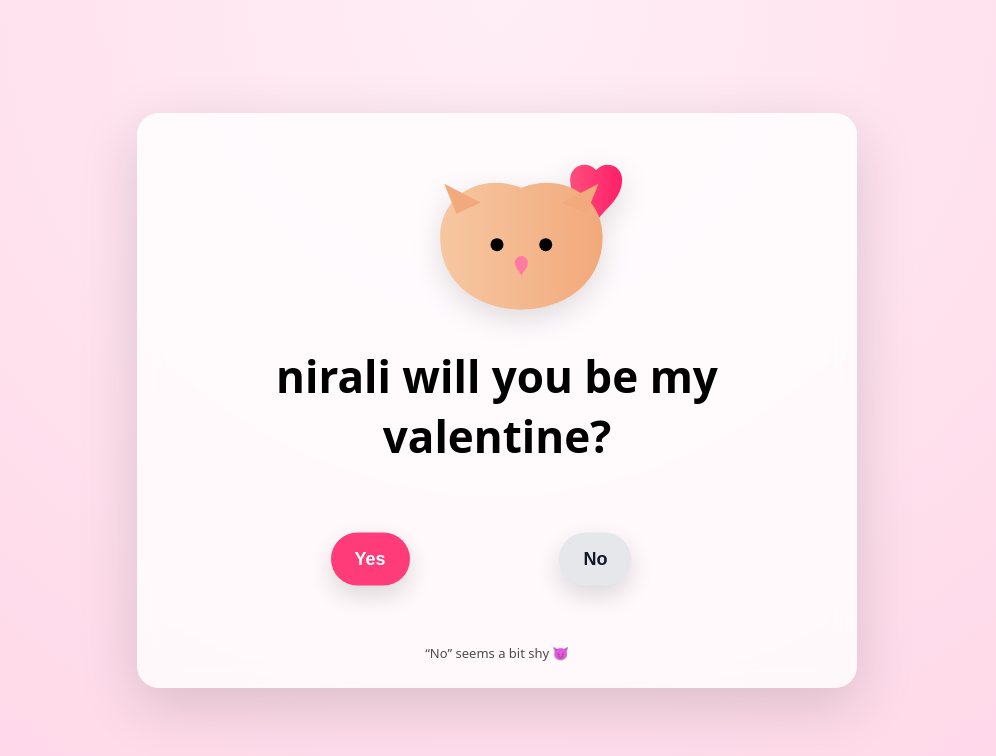
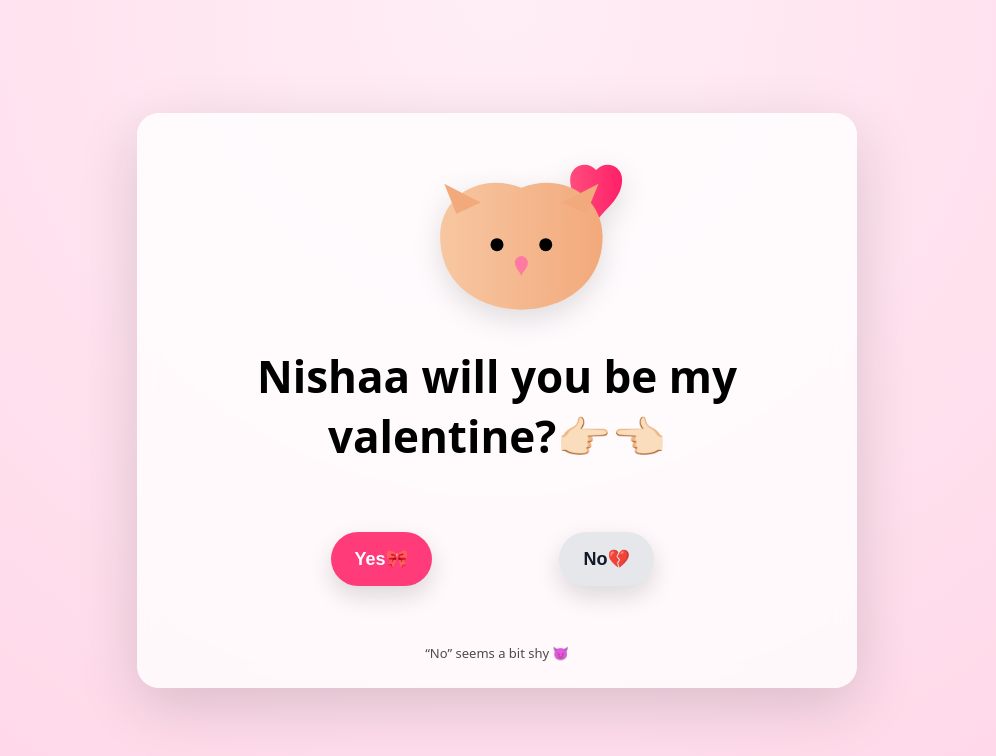
Before and after one commit to sawan-27/Lovee, a plain HTML site: page index.html in a window 1280 px wide. Shown: the whole page, without its empty margins (143-1139 px from the left). Drawn offline with nearby package versions, Linux system fonts and the light colour scheme.

Commit message:
index.html

```diff
--- a/index.html
+++ b/index.html
@@ -171,18 +171,18 @@
             fill="#ff7aa2"/>
     </svg>
 
-    <h1>nirali will you be my valentine?</h1>
+    <h1>Nishaa will you be my valentine?👉🏻👈🏻</h1>
 
     <section class="button-zone" id="zone">
-      <button id="yesBtn">Yes</button>
-      <button id="noBtn">No</button>
+      <button id="yesBtn">Yes🎀</button>
+      <button id="noBtn">No💔</button>
     </section>
 
     <!-- HINT -->
     <div class="hint" id="hint">“No” seems a bit shy 😈</div>
 
     <section class="result" id="result">
-      <h2>YAY! 🎉</h2>
+      <h2>Mwahhh 😚</h2>
       <img
         class="fireworks"
         src="https://media.giphy.com/media/26ufdipQqU2lhNA4g/giphy.gif"
```
